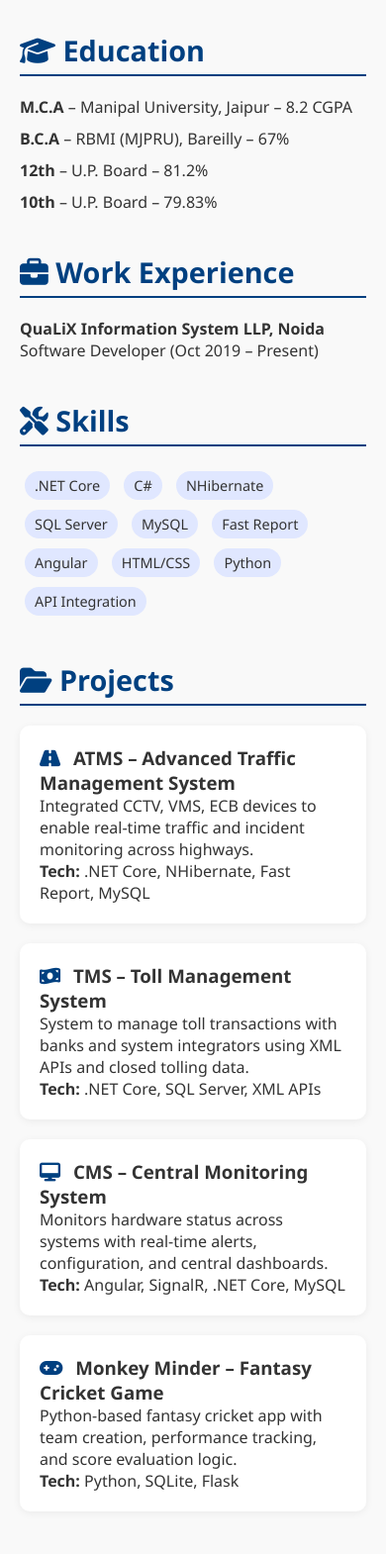
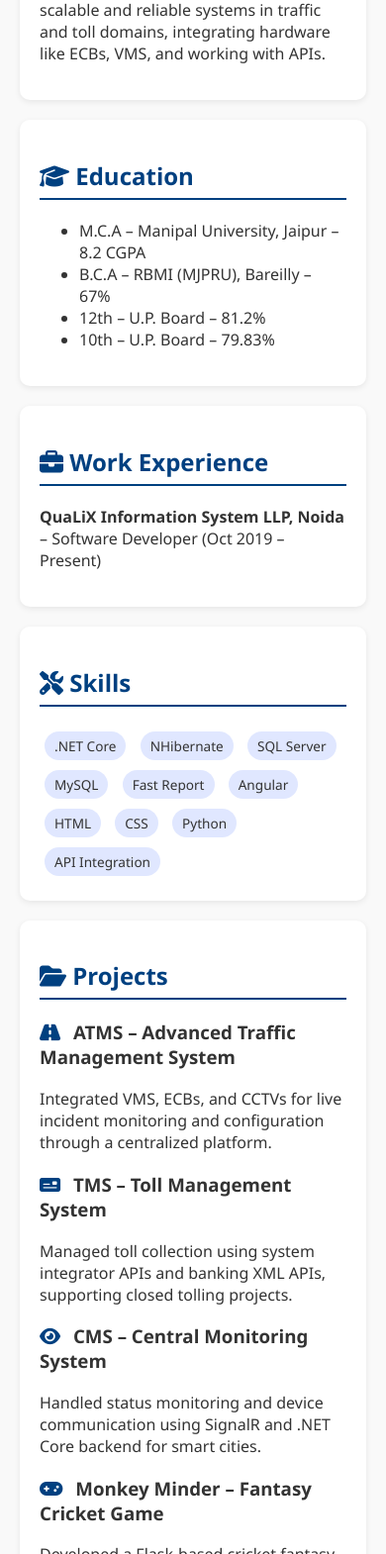
Before and after one commit to Udddeshya/portfolio, a plain HTML site: page index.html in a window 390 px wide. Shown: the part 430-2000 px from the top of the page at 99% size. Drawn offline with Linux system fonts and the light colour scheme.

Commit message:
Update index.html

```diff
--- a/index.html
+++ b/index.html
@@ -1,5 +1,5 @@
 <!DOCTYPE html>
-<html lang="en">
+<html lang="en" data-theme="light">
 <head>
   <meta charset="UTF-8" />
   <meta name="viewport" content="width=device-width, initial-scale=1.0"/>
@@ -8,95 +8,46 @@
   <style>
     :root {
       --primary: #004080;
-      --bg: #f9f9f9;
-      --white: #fff;
-      --text: #333;
-      --badge-bg: #e0e7ff;
+      --bg-light: #f9f9f9;
+      --bg-dark: #1a1a1a;
+      --text-light: #333;
+      --text-dark: #eee;
+      --card-light: #fff;
+      --card-dark: #2c2c2c;
+      --badge-light: #e0e7ff;
+      --badge-dark: #4a4a4a;
     }
 
-    * {
-      margin: 0;
-      padding: 0;
-      box-sizing: border-box;
+    [data-theme="light"] {
+      --bg: var(--bg-light);
+      --text: var(--text-light);
+      --card: var(--card-light);
+      --badge: var(--badge-light);
+    }
+
+    [data-theme="dark"] {
+      --bg: var(--bg-dark);
+      --text: var(--text-dark);
+      --card: var(--card-dark);
+      --badge: var(--badge-dark);
     }
 
     body {
       font-family: 'Segoe UI', sans-serif;
       background-color: var(--bg);
       color: var(--text);
+      margin: 0;
     }
 
     header {
       background-color: var(--primary);
       color: white;
+      text-align: center;
       padding: 40px 20px;
-      text-align: center;
     }
 
     header h1 {
       font-size: 2.8rem;
-    }
-
-    header p {
-      font-size: 1.2rem;
-      color: #cde;
-    }
-
-    .container {
-      max-width: 1000px;
-      margin: auto;
-      padding: 30px 20px;
-    }
-
-    section {
-      margin-bottom: 40px;
-    }
-
-    h2 {
-      font-size: 1.8rem;
-      margin-bottom: 20px;
-      color: var(--primary);
-      border-bottom: 2px solid var(--primary);
-      padding-bottom: 5px;
-    }
-
-    ul {
-      list-style: none;
-      padding-left: 0;
-    }
-
-    li {
-      margin-bottom: 10px;
-    }
-
-    .badge {
-      display: inline-block;
-      background: var(--badge-bg);
-      color: #333;
-      padding: 5px 10px;
-      margin: 5px;
-      border-radius: 20px;
-      font-size: 0.9rem;
-    }
-
-    .project {
-      background-color: var(--white);
-      padding: 20px;
-      border-radius: 10px;
-      box-shadow: 0 2px 8px rgba(0, 0, 0, 0.06);
-      margin-bottom: 20px;
-    }
-
-    .project i {
-      margin-right: 8px;
-      color: var(--primary);
-    }
-
-    .footer {
-      background-color: var(--primary);
-      color: white;
-      text-align: center;
-      padding: 20px;
     }
 
     .icons a {
@@ -110,6 +61,70 @@
       color: #90c9ff;
     }
 
+    .container {
+      max-width: 1000px;
+      margin: auto;
+      padding: 30px 20px;
+    }
+
+    h2 {
+      color: var(--primary);
+      border-bottom: 2px solid var(--primary);
+      padding-bottom: 6px;
+      margin-bottom: 20px;
+    }
+
+    .badge {
+      display: inline-block;
+      background: var(--badge);
+      color: var(--text);
+      padding: 5px 10px;
+      margin: 5px;
+      border-radius: 20px;
+      font-size: 0.85rem;
+    }
+
+    .project, .about, .skills, .education, .experience {
+      background-color: var(--card);
+      padding: 20px;
+      border-radius: 10px;
+      margin-bottom: 20px;
+      box-shadow: 0 2px 6px rgba(0,0,0,0.08);
+    }
+
+    .project h3 i {
+      color: var(--primary);
+      margin-right: 8px;
+    }
+
+    footer {
+      background-color: var(--primary);
+      color: white;
+      text-align: center;
+      padding: 20px;
+    }
+
+    .top-right-buttons {
+      position: absolute;
+      top: 10px;
+      right: 10px;
+    }
+
+    .top-right-buttons button {
+      background: white;
+      color: var(--primary);
+      border: none;
+      padding: 8px 12px;
+      margin-left: 10px;
+      border-radius: 20px;
+      cursor: pointer;
+      font-weight: bold;
+    }
+
+    .top-right-buttons button:hover {
+      background: #d6e9ff;
+    }
+
     @media (max-width: 600px) {
       header h1 {
         font-size: 2rem;
@@ -118,6 +133,11 @@
   </style>
 </head>
 <body>
+
+  <div class="top-right-buttons">
+    <button onclick="toggleTheme()">🌓 Toggle Theme</button>
+    <a href="resume.pdf" download><button><i class="fas fa-download"></i> Resume</button></a>
+  </div>
 
   <header>
     <h1>Uddeshya Mishra</h1>
@@ -130,77 +150,85 @@
   </header>
 
   <div class="container">
+    <div class="about">
+      <h2><i class="fas fa-user"></i> About Me</h2>
+      <p>Experienced software developer with over 5 years of expertise in building scalable and reliable systems in traffic and toll domains, integrating hardware like ECBs, VMS, and working with APIs.</p>
+    </div>
 
-    <section>
-      <h2><i class="fas fa-user"></i> About Me</h2>
-      <p>
-        Experienced Software Developer with 5+ years in backend and full-stack development. Skilled in .NET Core, SQL, hardware integration, and smart infrastructure systems. Passionate about clean architecture and automation.
-      </p>
-    </section>
-
-    <section>
+    <div class="education">
       <h2><i class="fas fa-graduation-cap"></i> Education</h2>
       <ul>
-        <li><strong>M.C.A</strong> – Manipal University, Jaipur – 8.2 CGPA</li>
-        <li><strong>B.C.A</strong> – RBMI (MJPRU), Bareilly – 67%</li>
-        <li><strong>12th</strong> – U.P. Board – 81.2%</li>
-        <li><strong>10th</strong> – U.P. Board – 79.83%</li>
+        <li>M.C.A – Manipal University, Jaipur – 8.2 CGPA</li>
+        <li>B.C.A – RBMI (MJPRU), Bareilly – 67%</li>
+        <li>12th – U.P. Board – 81.2%</li>
+        <li>10th – U.P. Board – 79.83%</li>
       </ul>
-    </section>
+    </div>
 
-    <section>
+    <div class="experience">
       <h2><i class="fas fa-briefcase"></i> Work Experience</h2>
-      <p><strong>QuaLiX Information System LLP, Noida</strong><br/>Software Developer (Oct 2019 – Present)</p>
-    </section>
+      <p><strong>QuaLiX Information System LLP, Noida</strong> – Software Developer (Oct 2019 – Present)</p>
+    </div>
 
-    <section>
+    <div class="skills">
       <h2><i class="fas fa-tools"></i> Skills</h2>
-      <div>
       <span class="badge">.NET Core</span>
-        <span class="badge">C#</span>
       <span class="badge">NHibernate</span>
       <span class="badge">SQL Server</span>
       <span class="badge">MySQL</span>
       <span class="badge">Fast Report</span>
       <span class="badge">Angular</span>
-        <span class="badge">HTML/CSS</span>
+      <span class="badge">HTML</span>
+      <span class="badge">CSS</span>
       <span class="badge">Python</span>
       <span class="badge">API Integration</span>
     </div>
-    </section>
 
-    <section>
+    <div class="project">
       <h2><i class="fas fa-folder-open"></i> Projects</h2>
 
-      <div class="project">
+      <div>
         <h3><i class="fas fa-road"></i> ATMS – Advanced Traffic Management System</h3>
-        <p>Integrated CCTV, VMS, ECB devices to enable real-time traffic and incident monitoring across highways.</p>
-        <p><strong>Tech:</strong> .NET Core, NHibernate, Fast Report, MySQL</p>
+        <p>Integrated VMS, ECBs, and CCTVs for live incident monitoring and configuration through a centralized platform.</p>
       </div>
 
-      <div class="project">
-        <h3><i class="fas fa-money-bill-wave"></i> TMS – Toll Management System</h3>
-        <p>System to manage toll transactions with banks and system integrators using XML APIs and closed tolling data.</p>
-        <p><strong>Tech:</strong> .NET Core, SQL Server, XML APIs</p>
+      <div>
+        <h3><i class="fas fa-money-check"></i> TMS – Toll Management System</h3>
+        <p>Managed toll collection using system integrator APIs and banking XML APIs, supporting closed tolling projects.</p>
       </div>
 
-      <div class="project">
-        <h3><i class="fas fa-desktop"></i> CMS – Central Monitoring System</h3>
-        <p>Monitors hardware status across systems with real-time alerts, configuration, and central dashboards.</p>
-        <p><strong>Tech:</strong> Angular, SignalR, .NET Core, MySQL</p>
+      <div>
+        <h3><i class="fas fa-eye"></i> CMS – Central Monitoring System</h3>
+        <p>Handled status monitoring and device communication using SignalR and .NET Core backend for smart cities.</p>
       </div>
 
-      <div class="project">
+      <div>
         <h3><i class="fas fa-gamepad"></i> Monkey Minder – Fantasy Cricket Game</h3>
-        <p>Python-based fantasy cricket app with team creation, performance tracking, and score evaluation logic.</p>
-        <p><strong>Tech:</strong> Python, SQLite, Flask</p>
-      </div>
-    </section>
+        <p>Developed a Flask-based cricket fantasy game with score evaluation and team logic.</p>
       </div>
 
-  <footer class="footer">
-    &copy; 2025 Uddeshya Mishra | Designed with ❤️
+      <div>
+        <h3><i class="fas fa-list"></i> Suggested Mini Projects</h3>
+        <ul>
+          <li>🔒 <strong>Password Generator</strong> – Generates secure, customizable passwords</li>
+          <li>🕐 <strong>To-Do App</strong> – Manage tasks with local storage</li>
+          <li>💬 <strong>Feedback Collector</strong> – Store feedback in a simple SQLite DB</li>
+          <li>🧾 <strong>Expense Tracker</strong> – Track daily expenses with charts</li>
+          <li>📦 <strong>Inventory System</strong> – Track stock with add/edit/delete and filters</li>
+        </ul>
+      </div>
+    </div>
+  </div>
+
+  <footer>
+    &copy; 2025 Uddeshya Mishra | Built with ❤️ | <a style="color:#fff;" href="https://udddeshya.github.io/portfolio/" target="_blank">GitHub</a>
   </footer>
 
+  <script>
+    function toggleTheme() {
+      const current = document.documentElement.getAttribute("data-theme");
+      document.documentElement.setAttribute("data-theme", current === "light" ? "dark" : "light");
+    }
+  </script>
 </body>
 </html>
```
Lines whose indentation alone changed are shown as unchanged.
